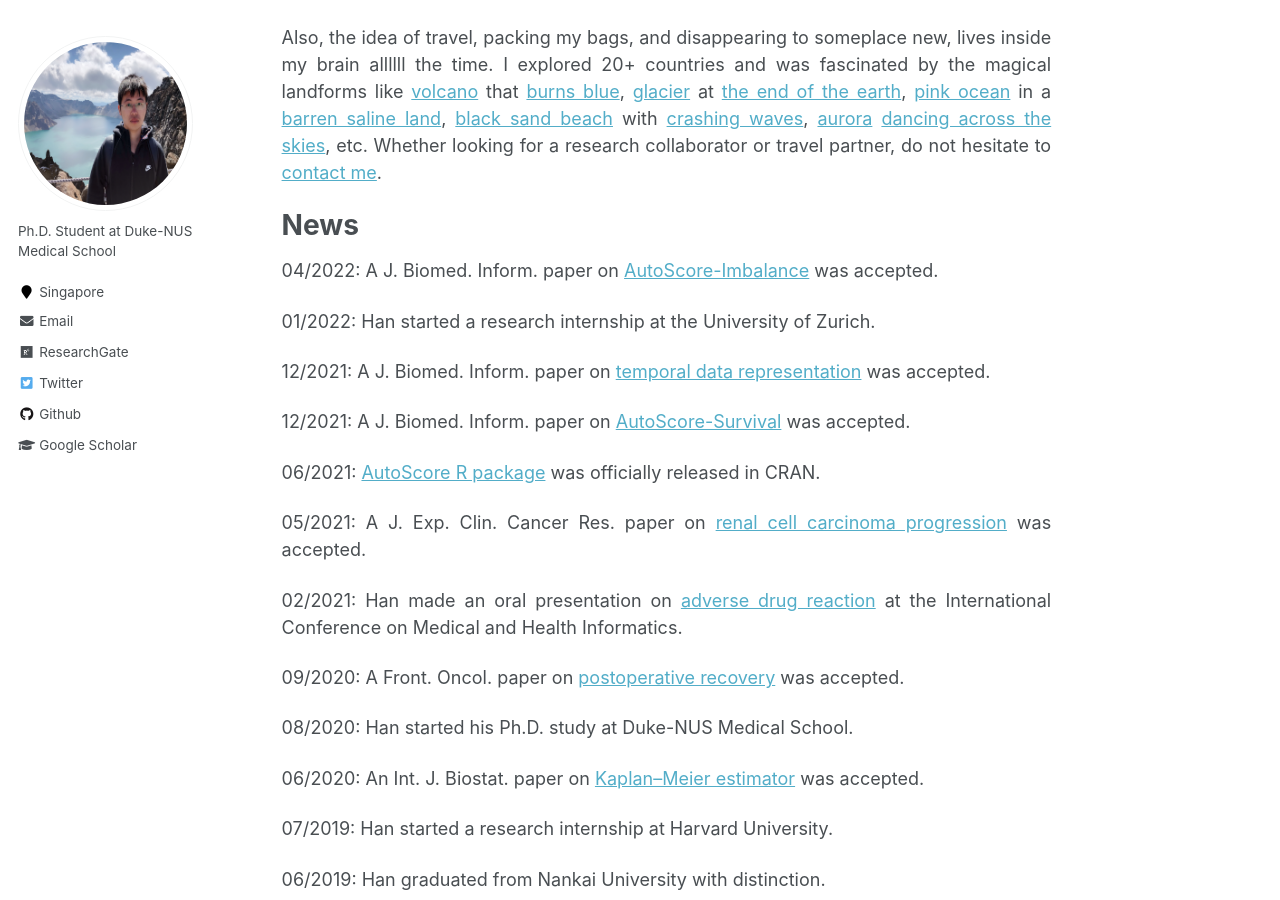
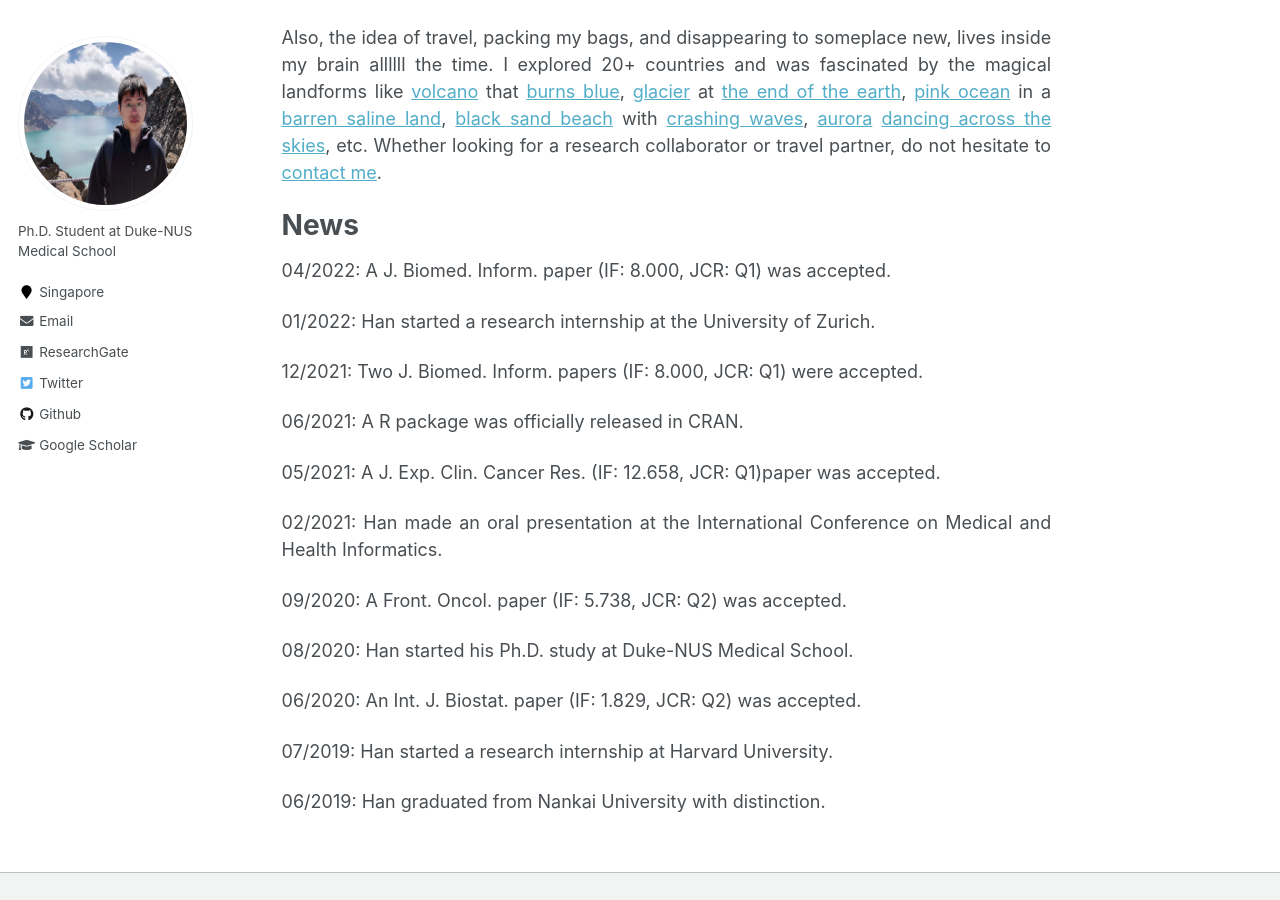
Before and after one commit to Han-Yuan-Med/Han-Yuan-Med.github.io, a Jekyll site: the page built from _pages/about.md, in a window 1280 px wide and 900 px high, scrolled down 507 px. Built offline with Jekyll 4.4.1, drawn with Linux system fonts in a browser that asks for light colours.

Commit message:
Update about.md

```diff
--- a/_pages/about.md
+++ b/_pages/about.md
@@ -15,25 +15,23 @@ Also, the idea of travel, packing my bags, and disappearing to someplace new, li
 
 News
 =
-04/2022: A J. Biomed. Inform. paper on [AutoScore-Imbalance](https://www.sciencedirect.com/science/article/abs/pii/S1532046422000880) was accepted.
+04/2022: A J. Biomed. Inform. paper (IF: 8.000, JCR: Q1) was accepted.
 
 01/2022: Han started a research internship at the University of Zurich.
 
-12/2021: A J. Biomed. Inform. paper on [temporal data representation](https://www.sciencedirect.com/science/article/abs/pii/S1532046421003099) was accepted.
+12/2021: Two J. Biomed. Inform. papers (IF: 8.000, JCR: Q1) were accepted.
 
-12/2021: A J. Biomed. Inform. paper on [AutoScore-Survival](https://www.sciencedirect.com/science/article/abs/pii/S1532046421002884) was accepted.
+06/2021: A R package was officially released in CRAN.
 
-06/2021: [AutoScore R package](https://cran.r-project.org/web/packages/AutoScore/index.html) was officially released in CRAN.
+05/2021: A J. Exp. Clin. Cancer Res. (IF: 12.658, JCR: Q1)paper was accepted.
 
-05/2021: A J. Exp. Clin. Cancer Res. paper on [renal cell carcinoma progression](https://link.springer.com/article/10.1186/s13046-021-01980-0) was accepted.
+02/2021: Han made an oral presentation at the International Conference on Medical and Health Informatics.
 
-02/2021: Han made an oral presentation on [adverse drug reaction](https://dl.acm.org/doi/abs/10.1145/3472813.3472817) at the International Conference on Medical and Health Informatics.
-
-09/2020: A Front. Oncol. paper on [postoperative recovery](https://www.frontiersin.org/articles/10.3389/fonc.2020.513874/full) was accepted.
+09/2020: A Front. Oncol. paper (IF: 5.738, JCR: Q2) was accepted.
 
 08/2020: Han started his Ph.D. study at Duke-NUS Medical School.
 
-06/2020: An Int. J. Biostat. paper on [Kaplan–Meier estimator](https://www.degruyter.com/document/doi/10.1515/ijb-2019-0095/html) was accepted.
+06/2020: An Int. J. Biostat. paper (IF: 1.829, JCR: Q2) was accepted.
 
 07/2019: Han started a research internship at Harvard University.
 
```
